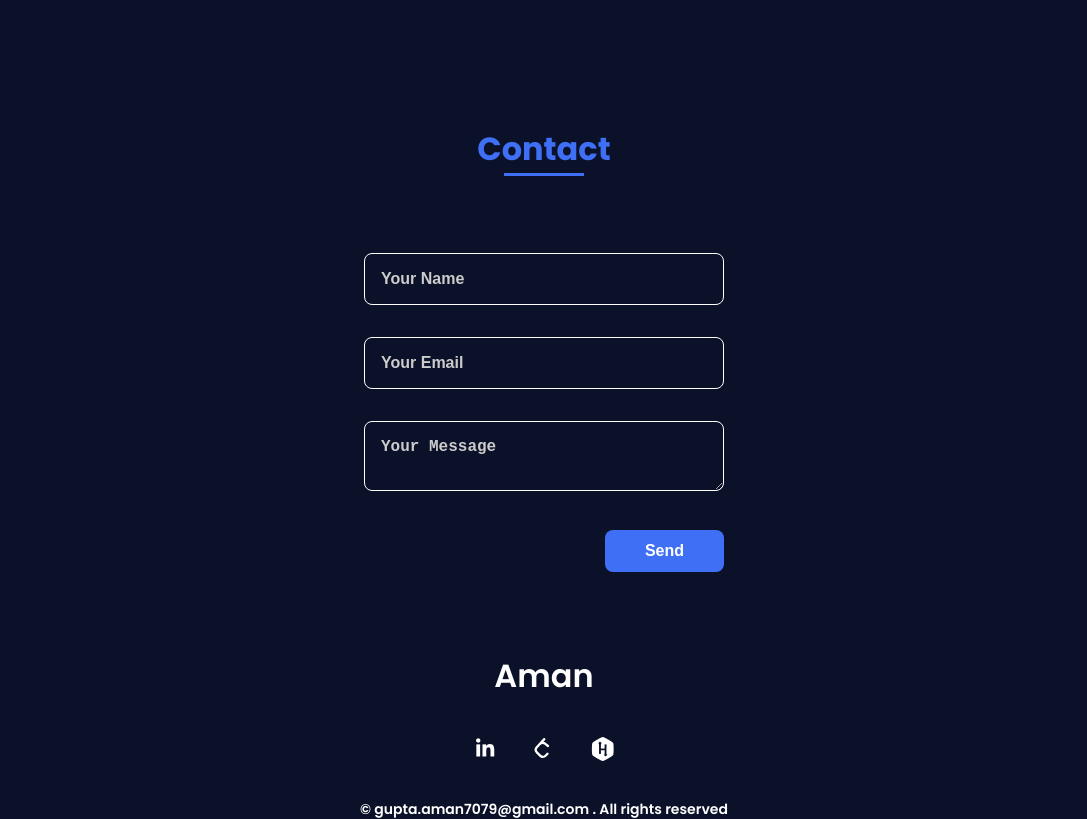
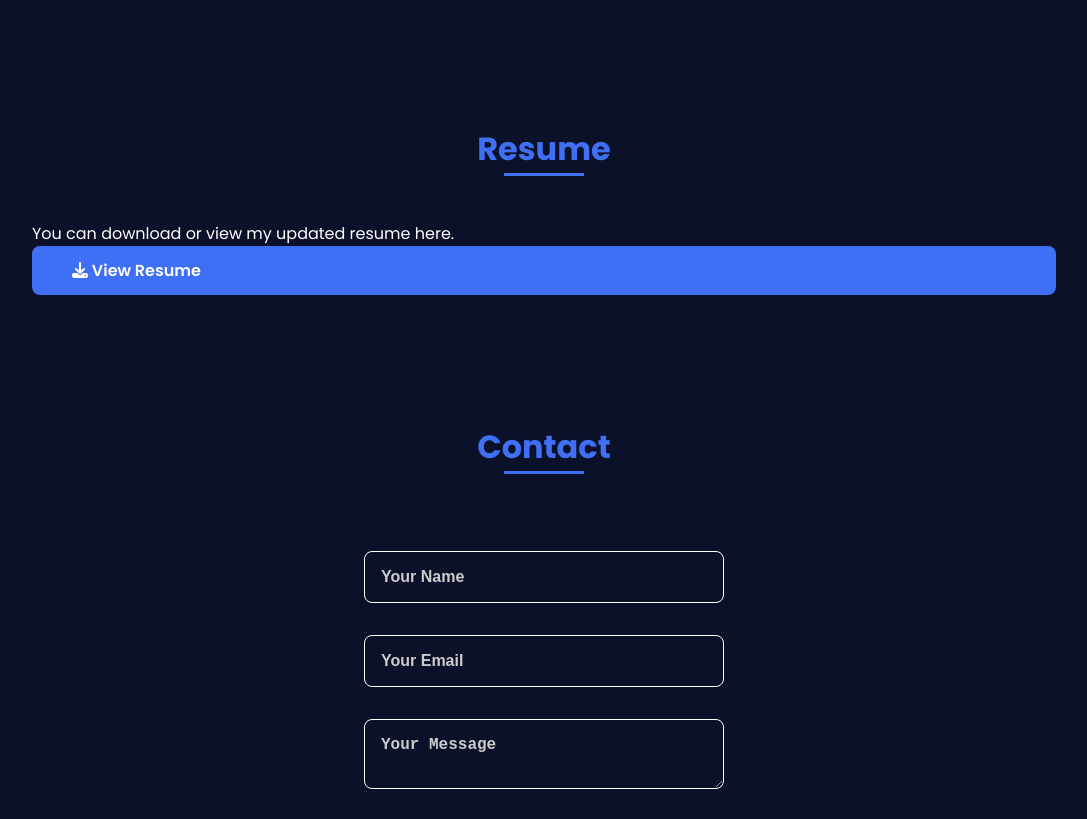
Before and after one commit to aman-gupta70/Portfolio-Aman-, a plain HTML site: page index.html in a window 1280 px wide. Shown: the part 1978-2797 px from the top of the page, without its empty margins (96-1183 px from the left). Drawn offline with nearby package versions, Linux system fonts and the light colour scheme.

Commit message:
Update index.html

```diff
--- a/index.html
+++ b/index.html
@@ -1,4 +1,4 @@
-<!-- Modified Portfolio Website HTML -->
+<!-- Modified Portfolio Website HTML with Resume Section -->
 <!DOCTYPE html>
 <html lang="en">
 <head>
@@ -23,6 +23,7 @@
           <li class="nav__item"><a href="#home" class="nav__link active-link">Home</a></li>
           <li class="nav__item"><a href="#about" class="nav__link">About</a></li>
           <li class="nav__item"><a href="#skills" class="nav__link">Skills</a></li>
+          <li class="nav__item"><a href="#resume" class="nav__link">Resume</a></li>
           <li class="nav__item"><a href="#contact" class="nav__link">Contact</a></li>
         </ul>
       </div>
@@ -41,13 +42,12 @@
       </div>
       <div class="home__social">
         <a href="https://www.linkedin.com/in/aman-kumar-gupta-42b995290/" target="_blank" class="home__social-icon"><i class="bx bxl-linkedin"></i></a>
-        <!-- Updated LeetCode icon with SVG -->
+        <!-- LeetCode SVG icon -->
         <a href="https://leetcode.com/u/amangupta70/" target="_blank" class="home__social-icon">
           <svg width="20" height="20" viewBox="0 0 24 24" fill="currentColor">
             <path d="M13.483 0a1.374 1.374 0 0 0-.961.438L7.116 6.226l-3.854 4.126a5.266 5.266 0 0 0-1.209 2.104 5.35 5.35 0 0 0-.125.513 5.527 5.527 0 0 0 .062 2.362 5.83 5.83 0 0 0 .349 1.017 5.938 5.938 0 0 0 1.271 1.818l4.277 4.193.039.038c2.248 2.165 5.852 2.133 8.063-.074l2.396-2.392c.54-.54.54-1.414.003-1.955a1.378 1.378 0 0 0-1.951-.003l-2.396 2.392a3.021 3.021 0 0 1-4.205.038l-.02-.019-4.276-4.193c-.652-.64-.972-1.469-.948-2.263a2.68 2.68 0 0 1 .066-.523 2.545 2.545 0 0 1 .619-1.164L9.13 8.114c1.058-1.134 3.204-1.27 4.43-.278l3.501 2.831c.593.48 1.461.387 1.94-.207a1.384 1.384 0 0 0-.207-1.943l-3.5-2.831c-.8-.647-1.766-1.045-2.774-1.202l2.015-2.158A1.384 1.384 0 0 0 13.483 0z"/>
           </svg>
         </a>
-        <!-- Updated HackerRank icon -->
         <a href="https://www.hackerrank.com/profile/Aman_Gupta70" target="_blank" class="home__social-icon"><i class="fab fa-hackerrank"></i></a>
       </div>
       <div class="home__img">
@@ -87,7 +87,6 @@
           <h2 class="skills__subtitle">Professional Skills</h2>
           <p class="skills__text">Experienced with backend development, and problem solving.</p>
 
-          <!-- Example skill block -->
           <div class="skills__data">
             <div class="skills__names">
               <i class="bx bxl-html5 skills__icon"></i>
@@ -131,26 +130,29 @@
       </div>
     </section>
 
+    <!--===== RESUME =====-->
+    <section class="resume section" id="resume">
+      <h2 class="section-title">Resume</h2>
+      <div class="resume__container bd-grid">
+        <p class="resume__text">
+          You can download or view my updated resume here.
+        </p>
+        <a href="https://github.com/aman-gupta70/Resume/blob/main/Resume%20Update.pdf" target="_blank" class="button">
+          <i class="fas fa-download"></i> View Resume
+        </a>
+      </div>
+    </section>
 
     <!--===== CONTACT =====-->
     <section class="contact section" id="contact">
       <h2 class="section-title">Contact</h2>
       <div class="contact__container bd-grid">
         <form action="https://formsubmit.co/aman.gupta7079@gmail.com" method="POST" class="contact__form">
-        <!-- Name -->
           <input type="text" name="name" placeholder="Your Name" class="contact__input" required />
-
-      <!-- Email -->
           <input type="email" name="email" placeholder="Your Email" class="contact__input" required />
-
-      <!-- Message -->
           <textarea name="message" placeholder="Your Message" class="contact__input" required></textarea>
-
-      <!-- Hidden fields -->
           <input type="hidden" name="_captcha" value="false">
-      <input type="hidden" name="_next" value="https://thankyoupage.com/"> <!-- replace with your own page if needed -->
-
-      <!-- Submit -->
+          <input type="hidden" name="_next" value="https://thankyoupage.com/">
           <input type="submit" value="Send" class="contact__button button" />
         </form>
       </div>
@@ -162,13 +164,11 @@
     <p class="footer__title">Aman</p>
     <div class="footer__social">
       <a href="https://www.linkedin.com/in/aman-kumar-gupta-42b995290/" target="_blank" class="footer__icon"><i class="bx bxl-linkedin"></i></a>
-      <!-- Updated LeetCode icon in footer with SVG -->
       <a href="https://leetcode.com/u/amangupta70/" target="_blank" class="footer__icon">
         <svg width="20" height="20" viewBox="0 0 24 24" fill="currentColor">
           <path d="M13.483 0a1.374 1.374 0 0 0-.961.438L7.116 6.226l-3.854 4.126a5.266 5.266 0 0 0-1.209 2.104 5.35 5.35 0 0 0-.125.513 5.527 5.527 0 0 0 .062 2.362 5.83 5.83 0 0 0 .349 1.017 5.938 5.938 0 0 0 1.271 1.818l4.277 4.193.039.038c2.248 2.165 5.852 2.133 8.063-.074l2.396-2.392c.54-.54.54-1.414.003-1.955a1.378 1.378 0 0 0-1.951-.003l-2.396 2.392a3.021 3.021 0 0 1-4.205.038l-.02-.019-4.276-4.193c-.652-.64-.972-1.469-.948-2.263a2.68 2.68 0 0 1 .066-.523 2.545 2.545 0 0 1 .619-1.164L9.13 8.114c1.058-1.134 3.204-1.27 4.43-.278l3.501 2.831c.593.48 1.461.387 1.94-.207a1.384 1.384 0 0 0-.207-1.943l-3.5-2.831c-.8-.647-1.766-1.045-2.774-1.202l2.015-2.158A1.384 1.384 0 0 0 13.483 0z"/>
         </svg>
       </a>
-      <!-- Updated HackerRank icon in footer -->
       <a href="https://www.hackerrank.com/profile/Aman_Gupta70" target="_blank" class="footer__icon"><i class="fab fa-hackerrank"></i></a>
     </div>
     <p class="footer__copy">&#169; gupta.aman7079@gmail.com . All rights reserved</p>
```
Lines whose indentation alone changed are shown as unchanged.
